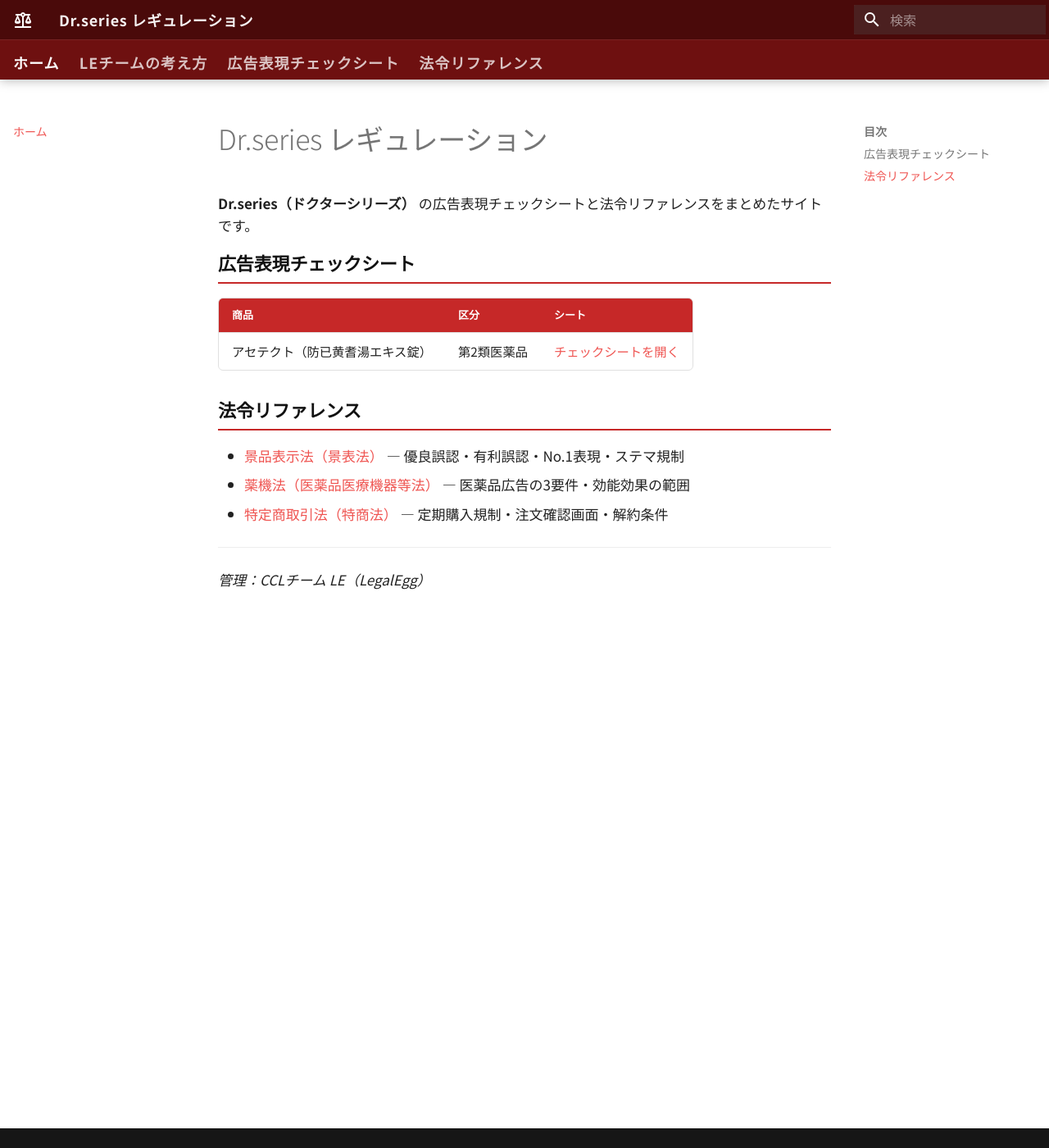
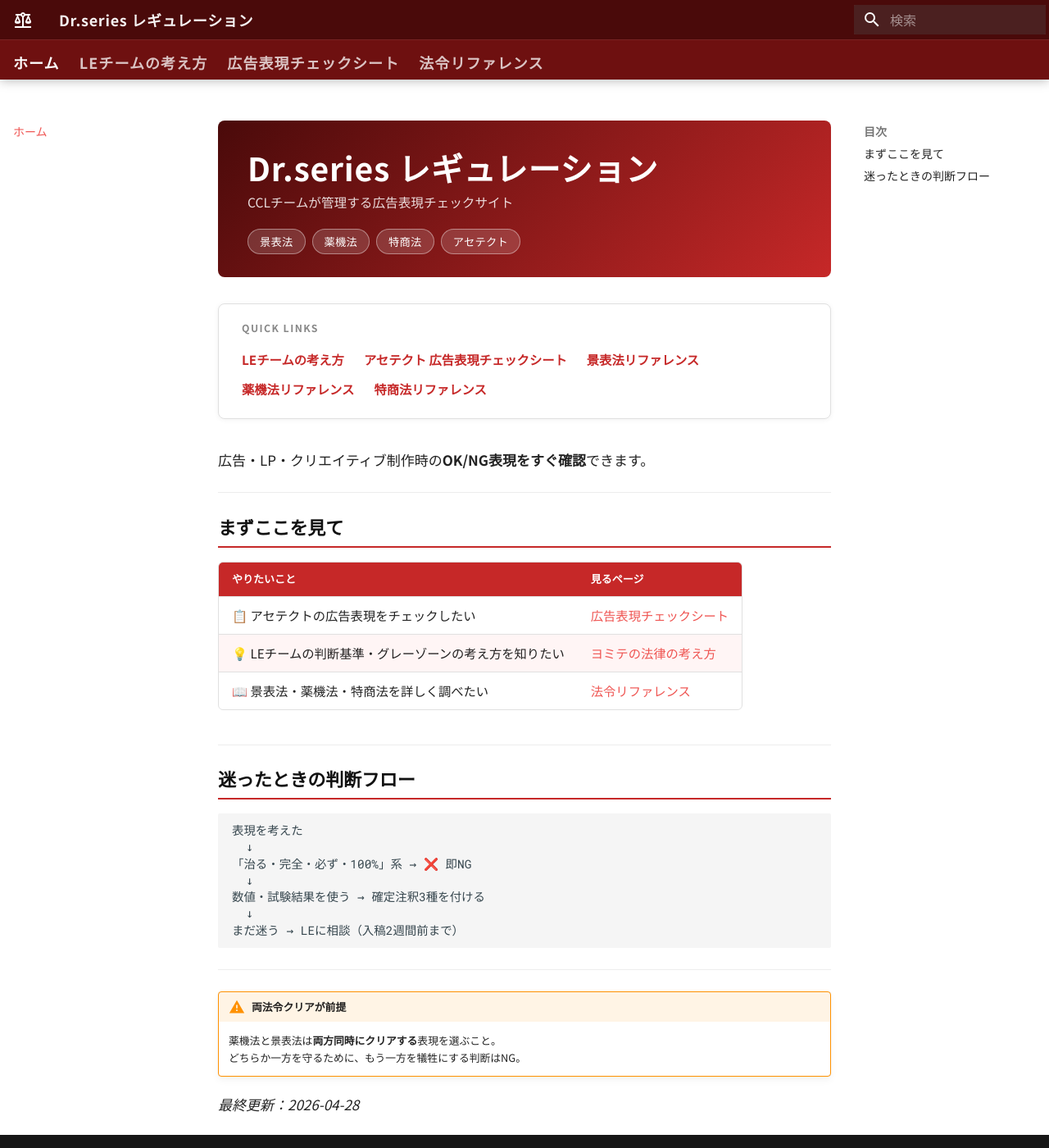
Before and after one commit to yomite-ys/drseries-regulation-site, an MkDocs documentation site: the page built from docs/index.md, in a window 1280 px wide and 1400 px high. Shown: the whole window at 82% size. Built offline with MkDocs 1.6.1 and Material for MkDocs 9.7.7, drawn with Linux system fonts in a browser that asks for light colours.

Commit message:
fix: index.mdをポイセンサイトに合わせた構成に更新

````diff
--- a/docs/index.md
+++ b/docs/index.md
@@ -1,19 +1,55 @@
-# Dr.series レギュレーション
+<div class="product-header" markdown="1">
+<h1>Dr.series レギュレーション</h1>
+<div class="subtitle">CCLチームが管理する広告表現チェックサイト</div>
+<div class="product-tags">
+  <span class="product-tag">景表法</span>
+  <span class="product-tag">薬機法</span>
+  <span class="product-tag">特商法</span>
+  <span class="product-tag">アセテクト</span>
+</div>
+</div>
 
-**Dr.series（ドクターシリーズ）** の広告表現チェックシートと法令リファレンスをまとめたサイトです。
+<div class="contents-card">
+<div class="contents-title">QUICK LINKS</div>
+<div class="contents-links">
+  <a href="le-philosophy/">LEチームの考え方</a>
+  <a href="products/acetect/">アセテクト 広告表現チェックシート</a>
+  <a href="law/keihyohou/">景表法リファレンス</a>
+  <a href="law/yakki/">薬機法リファレンス</a>
+  <a href="law/tokushohou/">特商法リファレンス</a>
+</div>
+</div>
 
-## 広告表現チェックシート
-
-| 商品 | 区分 | シート |
-|------|------|--------|
-| アセテクト（防已黄耆湯エキス錠） | 第2類医薬品 | [チェックシートを開く](products/acetect.md) |
-
-## 法令リファレンス
-
-- [景品表示法（景表法）](law/keihyohou.md) — 優良誤認・有利誤認・No.1表現・ステマ規制
-- [薬機法（医薬品医療機器等法）](law/yakki.md) — 医薬品広告の3要件・効能効果の範囲
-- [特定商取引法（特商法）](law/tokushohou.md) — 定期購入規制・注文確認画面・解約条件
+広告・LP・クリエイティブ制作時の**OK/NG表現をすぐ確認**できます。
 
 ---
 
-*管理：CCLチーム LE（LegalEgg）*
+## まずここを見て
+
+| やりたいこと                          | 見るページ                             |
+| ------------------------------- | --------------------------------- |
+| 📋 アセテクトの広告表現をチェックしたい | [広告表現チェックシート](products/acetect.md) |
+| 💡 LEチームの判断基準・グレーゾーンの考え方を知りたい   | [ヨミテの法律の考え方](le-philosophy.md)    |
+| 📖 景表法・薬機法・特商法を詳しく調べたい          | [法令リファレンス](law/keihyohou.md)      |
+
+---
+
+## 迷ったときの判断フロー
+
+```
+表現を考えた
+  ↓
+「治る・完全・必ず・100%」系 → ❌ 即NG
+  ↓
+数値・試験結果を使う → 確定注釈3種を付ける
+  ↓
+まだ迷う → LEに相談（入稿2週間前まで）
+```
+
+---
+
+!!! warning "両法令クリアが前提"
+    薬機法と景表法は**両方同時にクリアする**表現を選ぶこと。
+    どちらか一方を守るために、もう一方を犠牲にする判断はNG。
+
+*最終更新：2026-04-28*
````
